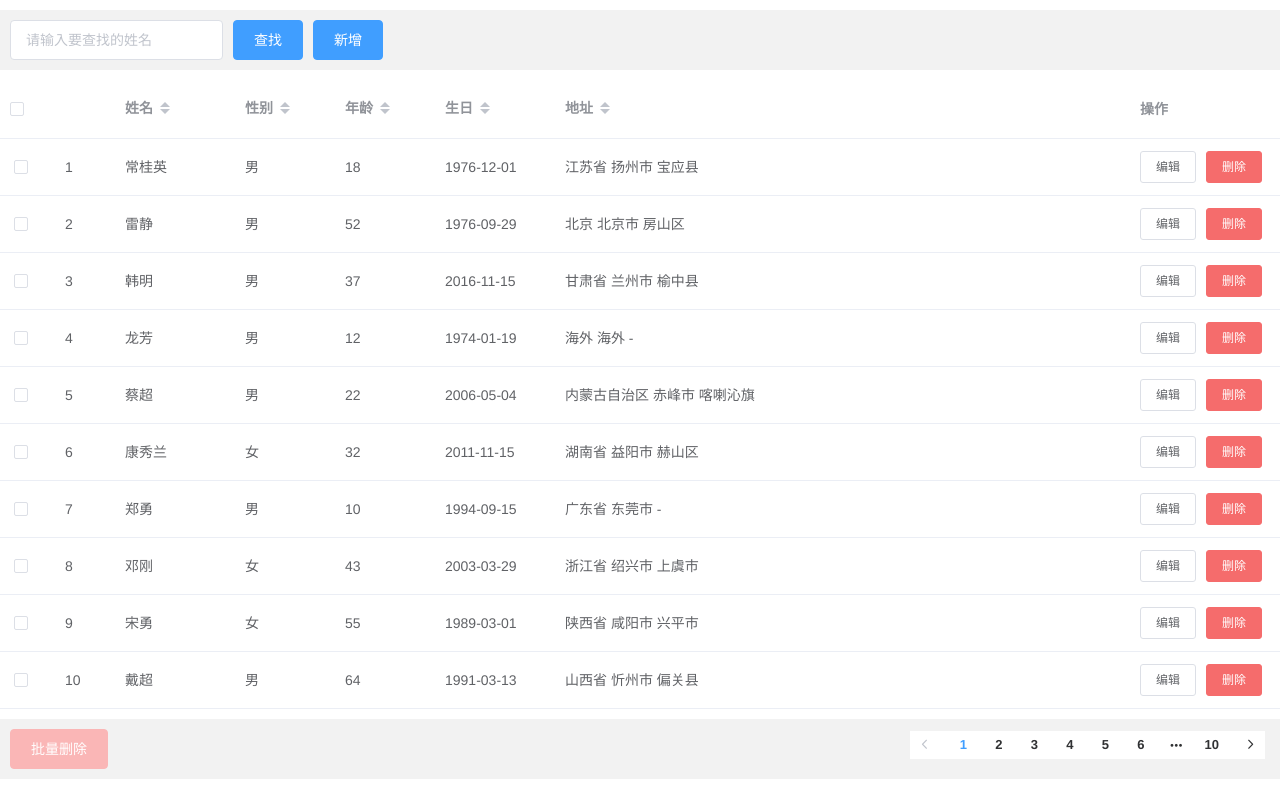
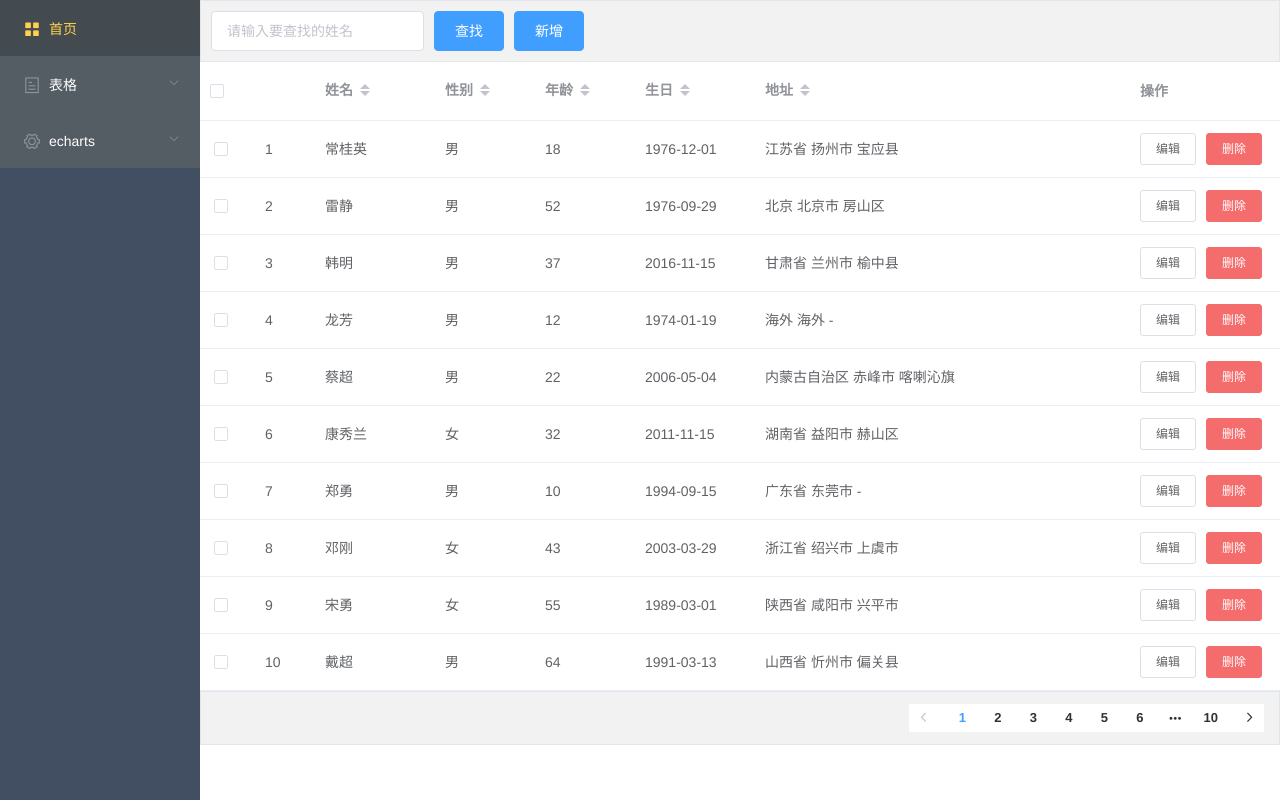
Before and after one commit to yanbingbin/ele-ui, a Vue app: page /#/userTable in a window 1280 px wide. Built offline with nearby package versions, Linux system fonts and the light colour scheme.

Commit message:
路由跳转,整合组件

```diff
--- a/src/App.vue
+++ b/src/App.vue
@@ -40,8 +40,7 @@ body {
 .toolbar {
 	background: #f2f2f2;
 	padding: 10px;
-	//border:1px solid #dfe6ec;
-	margin: 10px 0px;
+	border:1px solid #dfe6ec;
 	.el-form-item {
 		margin-bottom: 10px;
 	}
--- a/src/router/index.js
+++ b/src/router/index.js
@@ -2,12 +2,18 @@ import Vue from 'vue'
 import Router from 'vue-router'
 import UserTable from '@/views/tables/UserTable'
 import UserCharts from '@/views/echarts/UserCharts'
+import Home from '@/views/home/Home'
 Vue.use(Router)
 
 export default new Router({
   routes: [
     {
     	path: '/',
+    	name: 'Home',
+    	component: Home,
+    	children: [
+    		{
+		  		path: '/userCharts',
 		  		name: 'UserCharts',
 		  		component: UserCharts
 		  	},
@@ -17,4 +23,7 @@ export default new Router({
 		      component: UserTable
 		    }
     	]
+    }
+
+  ]
 })
--- a/src/views/echarts/UserCharts.vue
+++ b/src/views/echarts/UserCharts.vue
@@ -176,5 +176,6 @@
 <style>
 	.chart {
 		float: left;
+		margin: 20px 0 0 80px;
 	}
 </style>
--- /dev/null
+++ b/src/views/home/Home.vue
@@ -0,0 +1,111 @@
+<template>
+  <div>
+	<div class="body-left">
+		<el-menu
+			clsss="el-menu-vertical"
+			default-active="1"
+			background-color="#545c64"
+		    text-color="#fff"
+		    active-text-color="#ffd04b"
+		    style="border: none;"
+			>
+			<el-menu-item index="1">
+				<i class="el-icon-menu"></i>
+				<span slot="title">首页</span>
+			</el-menu-item>
+			<el-submenu index="2">
+				<template slot="title">
+					<i class="el-icon-tickets"></i>
+					<span slot="title">表格</span>
+				</template>
+				<el-menu-item-group>
+					<el-menu-item index="2-1"  @click="$router.push('/userTable')">用户表</el-menu-item>
+					<el-menu-item index="2-2"  @click="$router.push('/userTable')">表格二</el-menu-item>
+				</el-menu-item-group>
+			</el-submenu>
+			<el-submenu index="3">
+				<template slot="title">
+					<i class="el-icon-setting"></i>
+					<span slot="title">echarts</span>
+				</template>
+				<el-menu-item-group>
+					<el-menu-item index="3-1" @click="$router.push('/userCharts')">用户年龄分布</el-menu-item>
+					<el-menu-item index="3-2" @click="$router.push('/userCharts')">年龄分布</el-menu-item>
+				</el-menu-item-group>
+			</el-submenu>
+		</el-menu>
+	</div>
+
+	<div class="body-right">
+		<router-view></router-view>
+	</div>
+  </div>
+</template>
+<script>
+export default {
+  data() {
+  	return {
+  		searchContent: '',
+  		currentPage: 3
+  	}
+  },
+  methods: {
+  	querySearch(queryString, callbackFn) {
+  		var persons = this.persons;
+  		var results = queryString ? persons.filter(this.createFilter(queryString)) : persons;
+  		callbackFn(results);
+  	},
+  	filterTag(value, row) {
+  		return row.tag === value;
+  	},
+  	deleteMsg() {
+  		this.$confirm('你确定要删除选中的项?','警告',{
+  			confirmButtonText: '确定',
+  			cancelButtonText: '取消',
+  			type: 'warning'
+  		}).then(() => {
+  			this.$message({
+  				type: 'success',
+  				message: '删除成功'
+  			});
+  		}).catch(() => {
+  			this.$message({
+  				type: 'info',
+  				message: '取消删除'
+  			});
+  		});
+  	}
+  }
+}
+
+
+</script>
+
+<style lang="scss">
+* {
+	margin: 0;
+	padding: 0;
+}
+
+body,html {
+	width: 100%;
+	height: 100%;
+
+	.body-left {
+		position: fixed;
+		top: 0;
+		left: 0;
+		bottom: 0;
+		width: 200px;
+		height: 100%;
+		background-color: #424f63;
+
+	}
+
+	.body-right {
+		margin-left: 200px;
+	}
+}
+
+
+</style>
--- a/src/views/tables/UserTable.vue
+++ b/src/views/tables/UserTable.vue
@@ -34,7 +34,7 @@
 
 		<!--工具条-->
 		<el-col :span="24" class="toolbar">
-			<el-button type="danger" @click="removeSel" :disabled="this.sels.length === 0">批量删除</el-button>
+			<!--<el-button type="danger>批量删除</el-button>-->
 			<el-pagination layout="prev, pager, next" @current-change="handleCurrentChange" :page-size="10" :total="total" style="float:right;">
 			</el-pagination>
 		</el-col>
```
Lines whose indentation alone changed are shown as unchanged.
